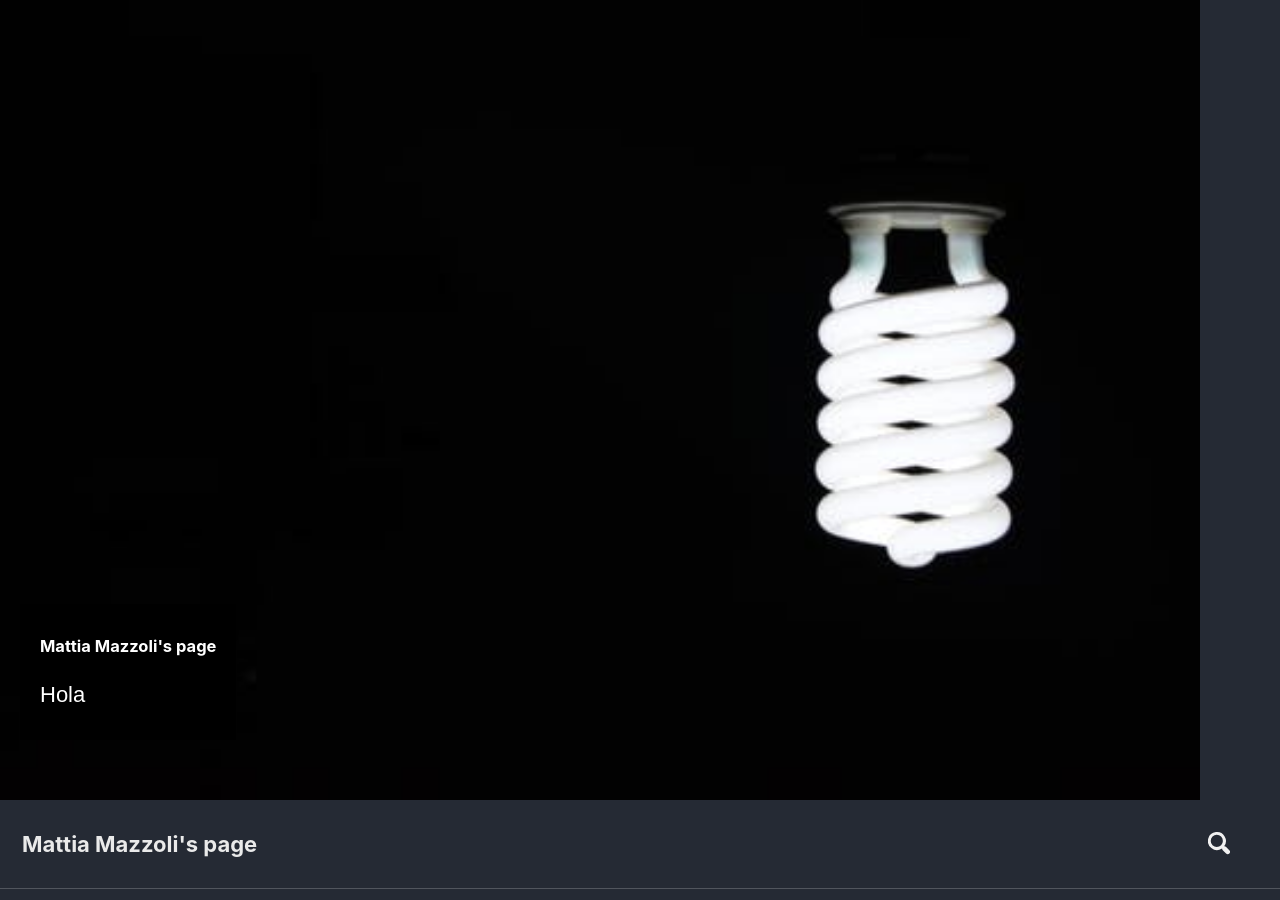
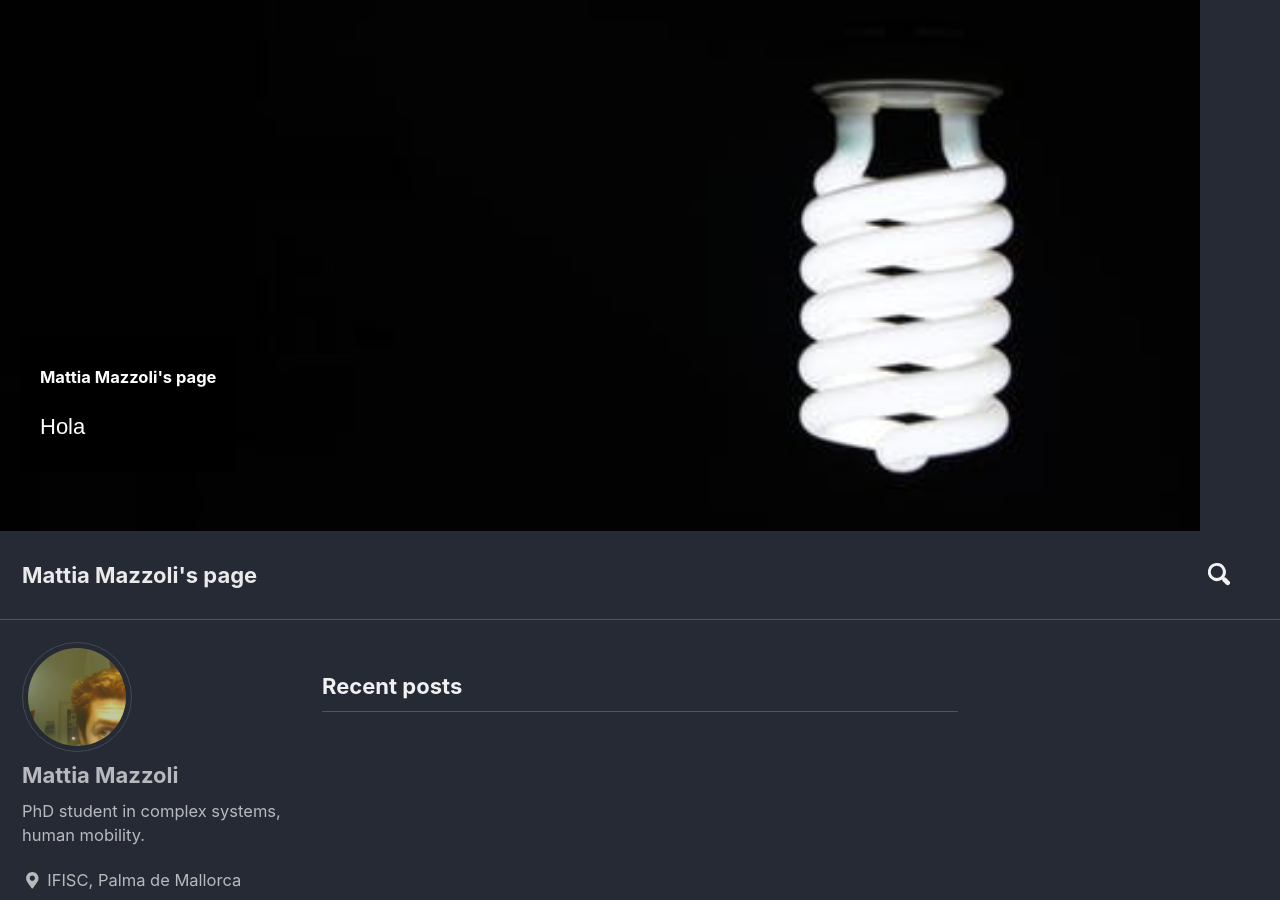
Before and after one commit to mattiamazzoli/mattiamazzoli.github.io, a Jekyll site: the page built from index.html, in a window 1280 px wide and 900 px high. Built offline with Jekyll 4.4.1, drawn with Linux system fonts in a browser that asks for light colours; nearby versions of some CDN libraries; the list of posts is cut into pages by our own code.

Commit message:
Initial commit

```diff
--- a/_includes/head/custom.html
+++ b/_includes/head/custom.html
@@ -25,7 +25,7 @@
 
 
 <div class="container">
-  <img src="/assets/images/teaser2.jpeg" alt="pic" style="width:1200px;height=250px;">
+  <img src="/assets/images/teaser2.png" alt="pic" style="width:1200px;height=250px;">
   <div class="text-block">
     <h4>Mattia Mazzoli's page</h4>
     <p>Hola</p>
```
Also changed, not shown: assets/images/teaser2.png (added).
